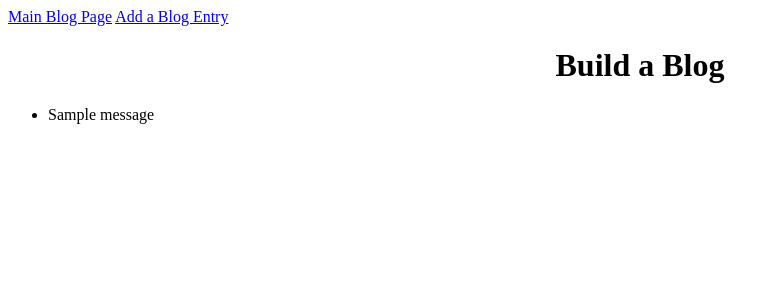
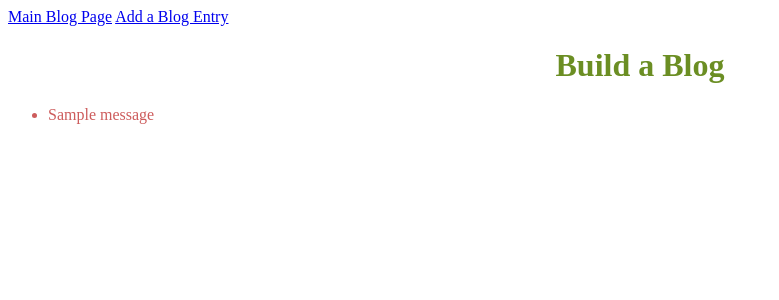
Before and after one commit to marybellavia/blogz, a Flask app: page / in a window 1280 px wide. Shown: the top 300 px of the page, without its empty margins (0-779 px from the left). Run offline with Flask 2, Linux system fonts and the light colour scheme; one stand-in notice (Sample message) is shown; data that the repository does not hold is empty.

Commit message:
added a lil bit of styling for error message and headings

```diff
--- a/templates/base.html
+++ b/templates/base.html
@@ -5,9 +5,14 @@
         <style>
         .centered {
             text-align: center;
+            color: olivedrab;
         }
         .blogg {
             font-family: Arial, Helvetica, sans-serif;
+            color: steelblue;
+        }
+        .error {
+            color: indianred;
         }
         </style>
     </head>
@@ -23,7 +28,7 @@
         {% with messages = get_flashed_messages() %}
             <ul>
             {% for message in messages %}
-                <li>{{ message }}</li>
+                <li class='error'>{{ message }}</li>
             {% endfor %}
             </ul>
         {% endwith %}
```
